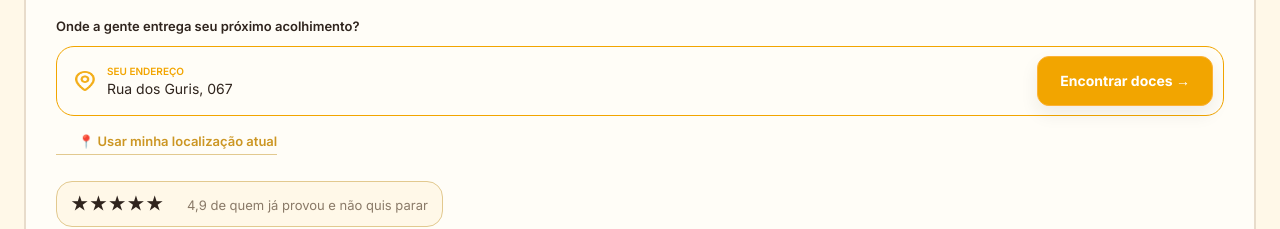
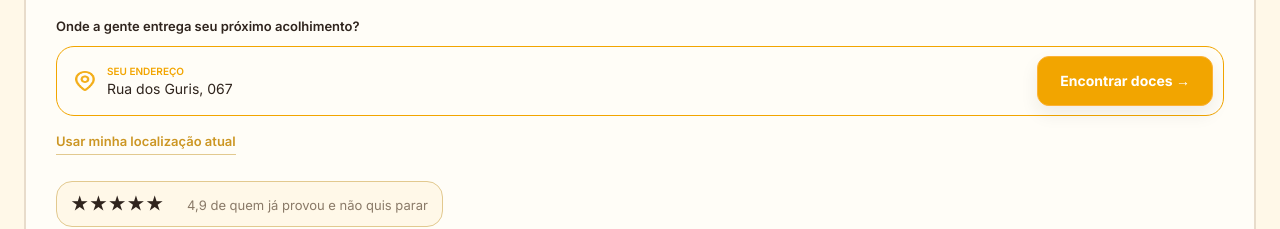
Before and after one commit to LucasPim1006/Doceria-do-Pudim, a plain HTML site: page index.html in a window 1280 px wide. Shown: the part 840-1069 px from the top of the page. Drawn offline with Linux system fonts and the light colour scheme.

Commit message:
Update index.html

```diff
--- a/index.html
+++ b/index.html
@@ -84,8 +84,8 @@
         </div>
 
         <button class="location-button" type="button">
-          <img src="assets/2b0f3.svg" alt="">
-          📍 Usar minha localização atual
+
+        Usar minha localização atual
         </button>
 
         <div class="rating">
```
